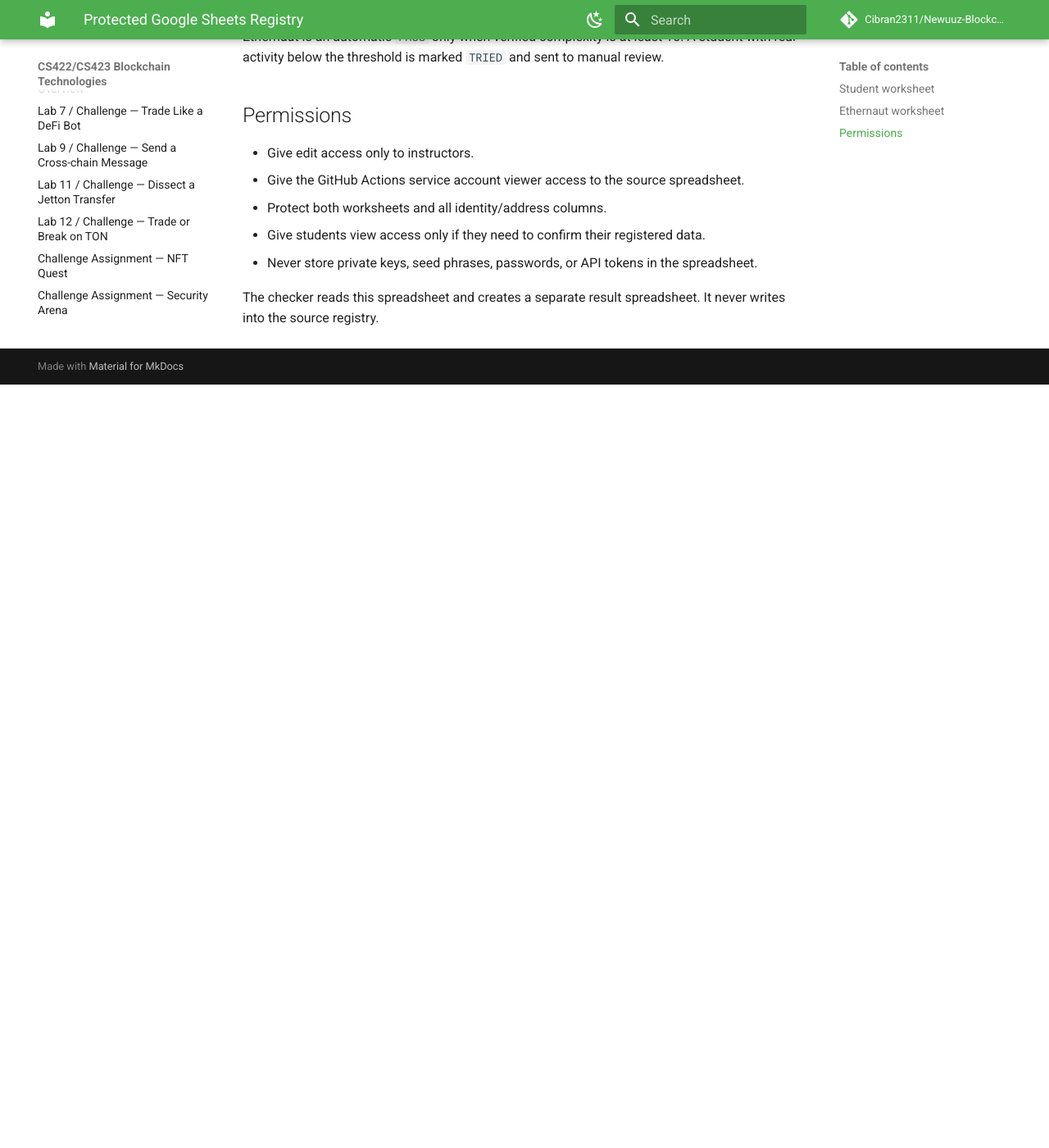
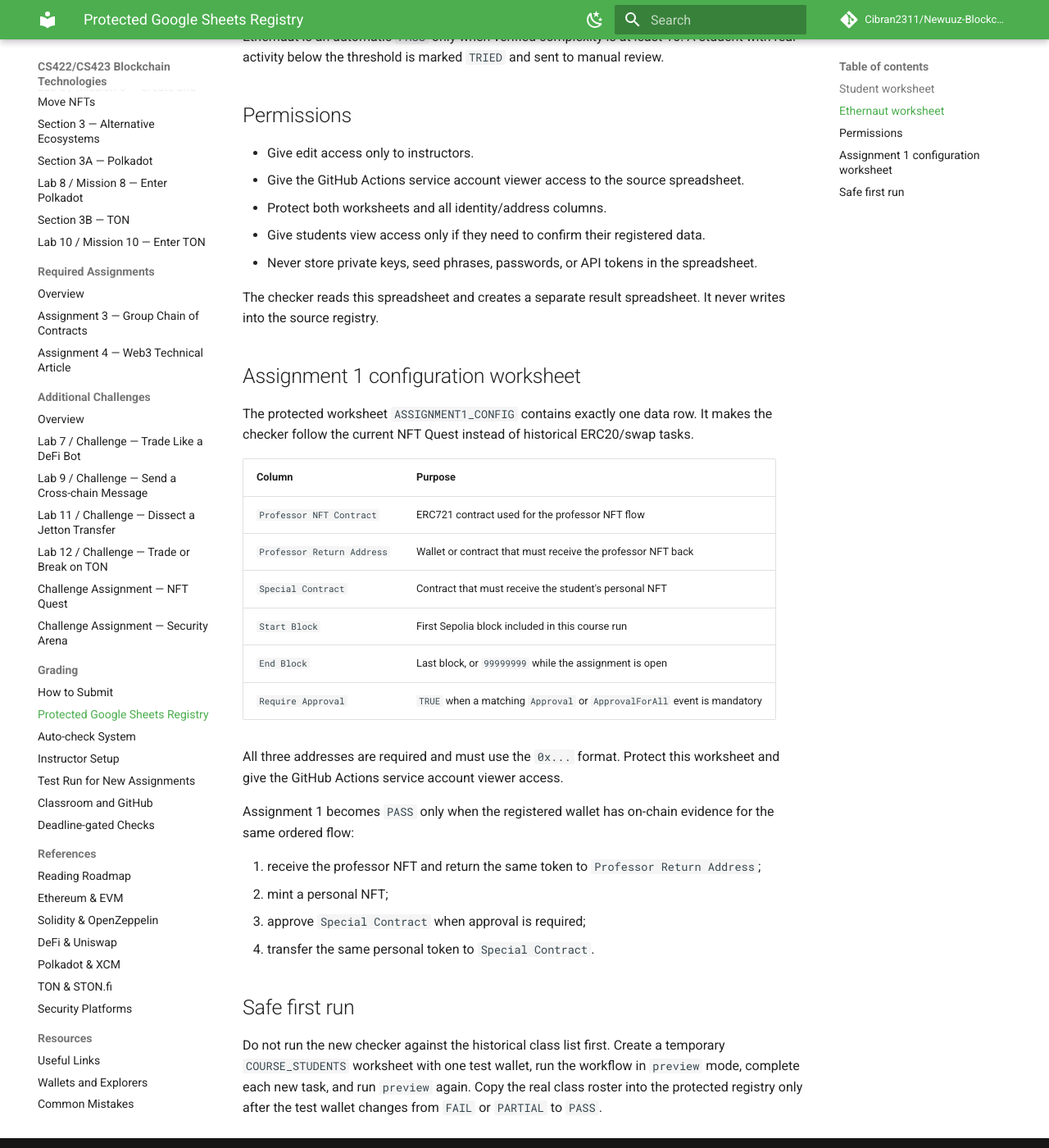
Before and after one commit to Cibran2311/Newuuz-Blockchain, an MkDocs documentation site: the page built from docs/grading/google-sheets-registry.md, in a window 1280 px wide and 1400 px high, scrolled down 1283 px. Shown: the whole window at 82% size. Built offline with MkDocs 1.6.1 and Material for MkDocs 9.7.7, drawn with Linux system fonts in a browser that asks for light colours; comment, search, counter and statistics services are not loaded; before the commit the page ends 1752 px from its top, so only the background shows below that.

Commit message:
Align autotest with new NFT assignment
Replace the historical token/swap checks with the current NFT Quest flow, add protected Assignment 1 configuration, staged preview documentation, and focused tests.

```diff
--- a/docs/grading/google-sheets-registry.md
+++ b/docs/grading/google-sheets-registry.md
@@ -41,3 +41,29 @@ Ethernaut is an automatic `PASS` only when verified complexity is at least 10. A
 - Never store private keys, seed phrases, passwords, or API tokens in the spreadsheet.
 
 The checker reads this spreadsheet and creates a separate result spreadsheet. It never writes into the source registry.
+
+## Assignment 1 configuration worksheet
+
+The protected worksheet `ASSIGNMENT1_CONFIG` contains exactly one data row. It makes the checker follow the current NFT Quest instead of historical ERC20/swap tasks.
+
+| Column | Purpose |
+|---|---|
+| `Professor NFT Contract` | ERC721 contract used for the professor NFT flow |
+| `Professor Return Address` | Wallet or contract that must receive the professor NFT back |
+| `Special Contract` | Contract that must receive the student's personal NFT |
+| `Start Block` | First Sepolia block included in this course run |
+| `End Block` | Last block, or `99999999` while the assignment is open |
+| `Require Approval` | `TRUE` when a matching `Approval` or `ApprovalForAll` event is mandatory |
+
+All three addresses are required and must use the `0x...` format. Protect this worksheet and give the GitHub Actions service account viewer access.
+
+Assignment 1 becomes `PASS` only when the registered wallet has on-chain evidence for the same ordered flow:
+
+1. receive the professor NFT and return the same token to `Professor Return Address`;
+2. mint a personal NFT;
+3. approve `Special Contract` when approval is required;
+4. transfer the same personal token to `Special Contract`.
+
+## Safe first run
+
+Do not run the new checker against the historical class list first. Create a temporary `COURSE_STUDENTS` worksheet with one test wallet, run the workflow in `preview` mode, complete each new task, and run `preview` again. Copy the real class roster into the protected registry only after the test wallet changes from `FAIL` or `PARTIAL` to `PASS`.
--- a/mkdocs.yml
+++ b/mkdocs.yml
@@ -89,6 +89,7 @@ nav:
       - Protected Google Sheets Registry: grading/google-sheets-registry.md
       - Auto-check System: grading/autocheck.md
       - Instructor Setup: grading/autotest-setup.md
+      - Test Run for New Assignments: grading/test-run-new-assignments.md
       - Classroom and GitHub: grading/github-classroom.md
       - Deadline-gated Checks: grading/deadline-gated-checks.md
   - References:
```
Also changed, not shown: docs/grading/autocheck.md (+4 -4 lines), docs/grading/autotest-setup.md (+5 -0 lines), docs/grading/test-run-new-assignments.md (added, +47 -0 lines), 2 other files.
